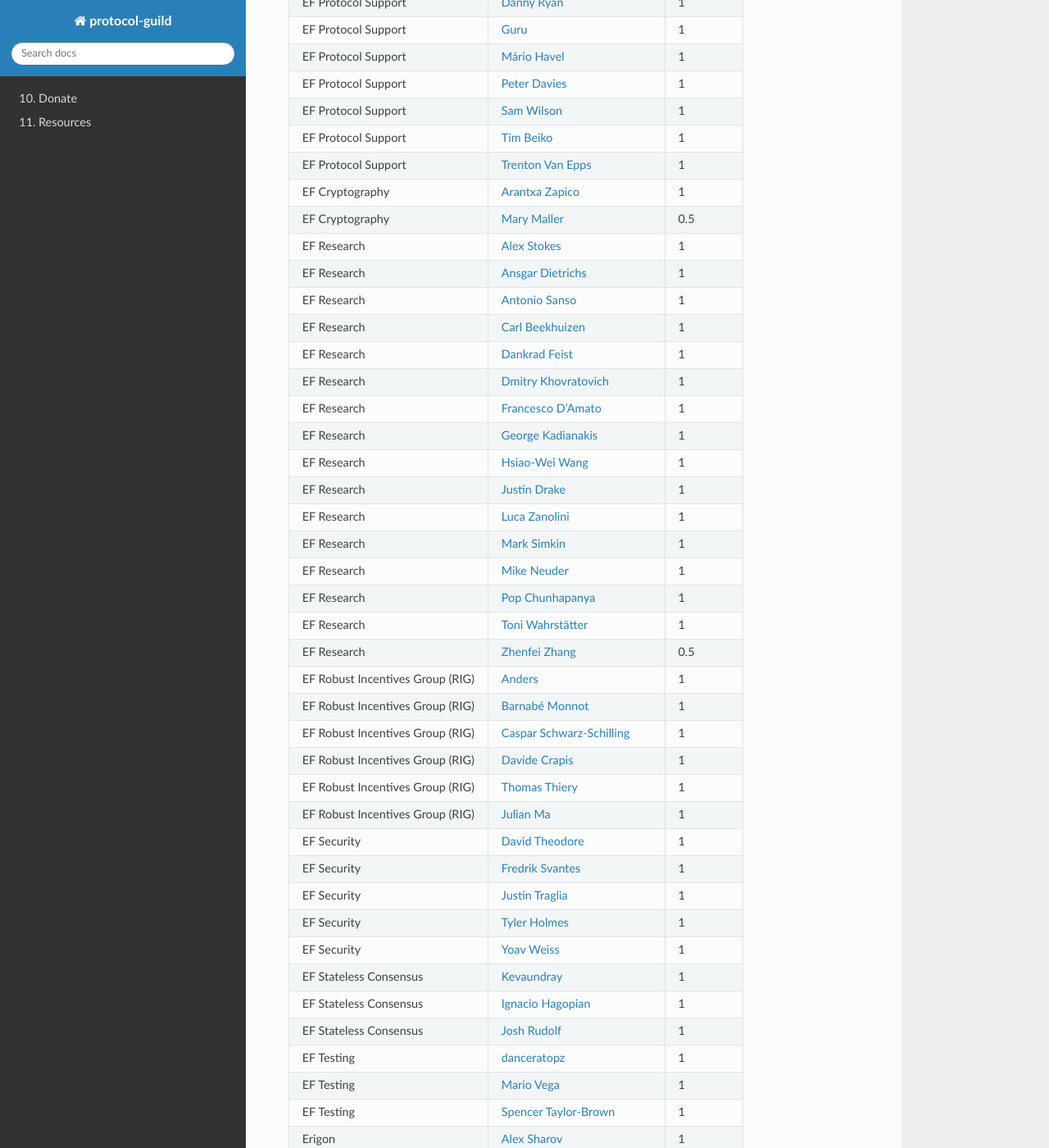
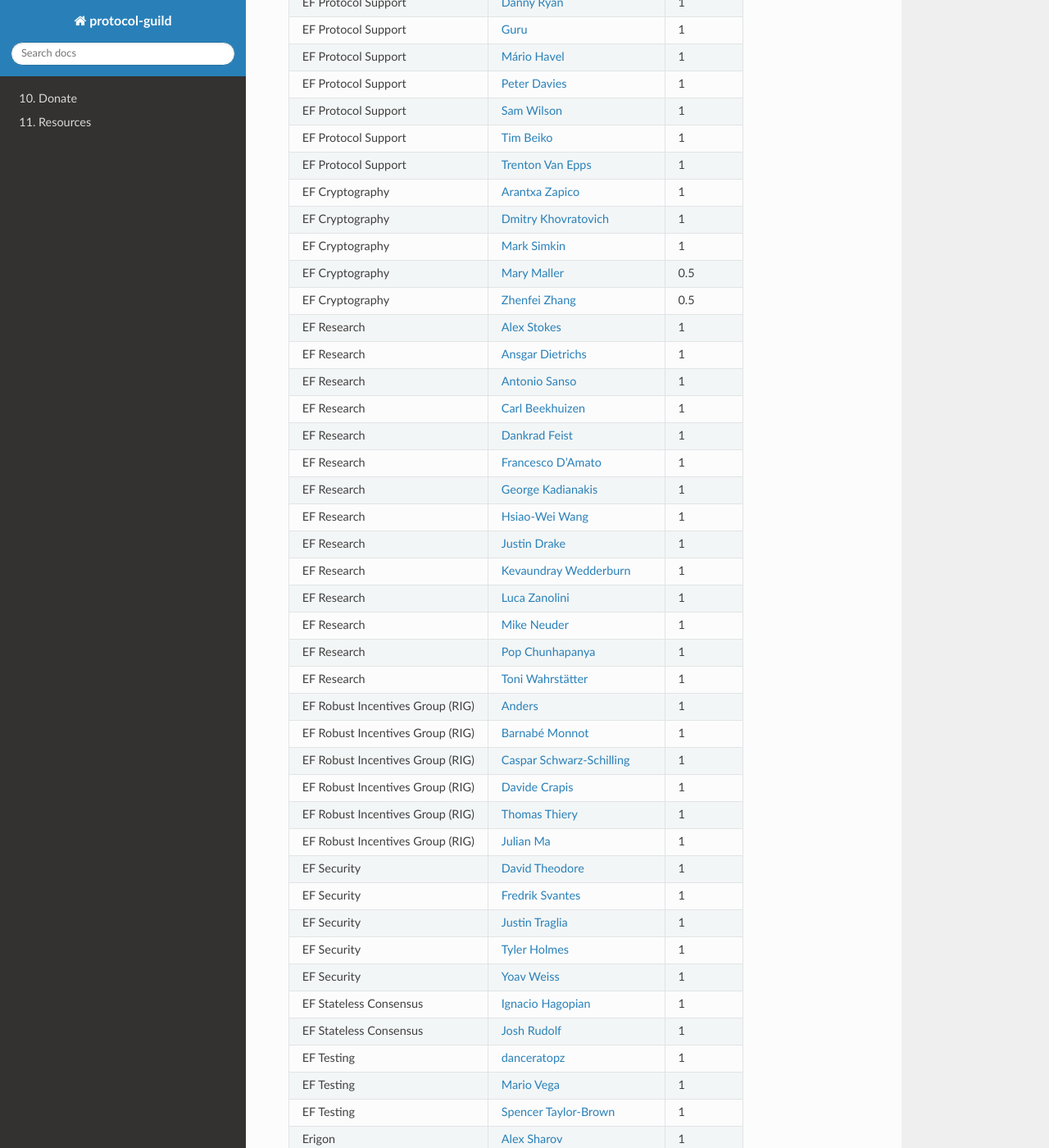
Before and after one commit to protocolguild/documentation, a Sphinx documentation site: the page built from docs/09-membership.md, in a window 1280 px wide and 1400 px high, scrolled down 2265 px. Shown: the whole window at 82% size. Built offline with Sphinx 7.4.7 and the Read the Docs theme 2.0.0, drawn with Linux system fonts in a browser that asks for light colours; pages that are not in the unit, such as notebooks, are missing from menus.

Commit message:
minor sort

```diff
--- a/docs/09-membership.md
+++ b/docs/09-membership.md
@@ -77,23 +77,24 @@
  | EF Protocol Support | [Tim Beiko](https://github.com/timbeiko/) | 1 |
  | EF Protocol Support | [Trenton Van Epps](https://github.com/tvanepps/) | 1 |
  | EF Cryptography | [Arantxa Zapico](https://sites.google.com/view/arantxazapico/research) | 1 |
+ | EF Cryptography | [Dmitry Khovratovich](https://github.com/khovratovich/) | 1 |
+ | EF Cryptography | [Mark Simkin](https://github.com/msimkin.github.io/) | 1 |
  | EF Cryptography | [Mary Maller](https://github.com/mmaller) | 0.5 |
+ | EF Cryptography | [Zhenfei Zhang](https://github.com/zhenfeizhang/) | 0.5 |
  | EF Research | [Alex Stokes](https://github.com/ralexstokes/) | 1 |
  | EF Research | [Ansgar Dietrichs](https://github.com/adietrichs/) | 1 |
  | EF Research | [Antonio Sanso](https://github.com/asanso/) | 1 |
  | EF Research | [Carl Beekhuizen](https://github.com/CarlBeek/) | 1 |
  | EF Research | [Dankrad Feist](https://github.com/dankrad/) | 1 |
- | EF Research | [Dmitry Khovratovich](https://github.com/khovratovich/) | 1 |
  | EF Research | [Francesco D’Amato](https://notes.ethereum.org/@fradamt/) | 1 |
  | EF Research | [George Kadianakis](https://github.com/asn-d6/) | 1 |
  | EF Research | [Hsiao-Wei Wang](https://github.com/hwwhww/) | 1 |
  | EF Research | [Justin Drake](https://github.com/justindrake/) | 1 |
+ | EF Research | [Kevaundray Wedderburn](https://github.com/kevaundray/) | 1 |
  | EF Research | [Luca Zanolini](https://github.com/LucaZanolini) | 1 |
- | EF Research | [Mark Simkin](https://github.com/msimkin.github.io/) | 1 |
  | EF Research | [Mike Neuder](https://github.com/michaelneuder) | 1 |
  | EF Research | [Pop Chunhapanya](https://github.com/ppopth/) | 1 |
  | EF Research | [Toni Wahrstätter](https://github.com/nerolation) | 1 |
- | EF Research | [Zhenfei Zhang](https://github.com/zhenfeizhang/) | 0.5 |
  | EF Robust Incentives Group (RIG) | [Anders](https://github.com/anderselowsson/) | 1 |
  | EF Robust Incentives Group (RIG) | [Barnabé Monnot](https://github.com/barnabemonnot/) | 1 |
  | EF Robust Incentives Group (RIG) | [Caspar Schwarz-Schilling](https://github.com/casparschwa/) | 1 |
@@ -105,7 +106,6 @@
  | EF Security | [Justin Traglia](https://github.com/jtraglia/) | 1 |
  | EF Security | [Tyler Holmes](https://github.com/z3n-chada/) | 1 |
  | EF Security | [Yoav Weiss](https://github.com/yoavw/) | 1 |
- | EF Stateless Consensus| [Kevaundray](https://github.com/kevaundray/) | 1 |
  | EF Stateless Consensus| [Ignacio Hagopian](https://github.com/jsign/) | 1 |
  | EF Stateless Consensus| [Josh Rudolf](https://github.com/jrudolf/) | 1 |
  | EF Testing | [danceratopz](https://github.com/danceratopz) | 1 |
```
